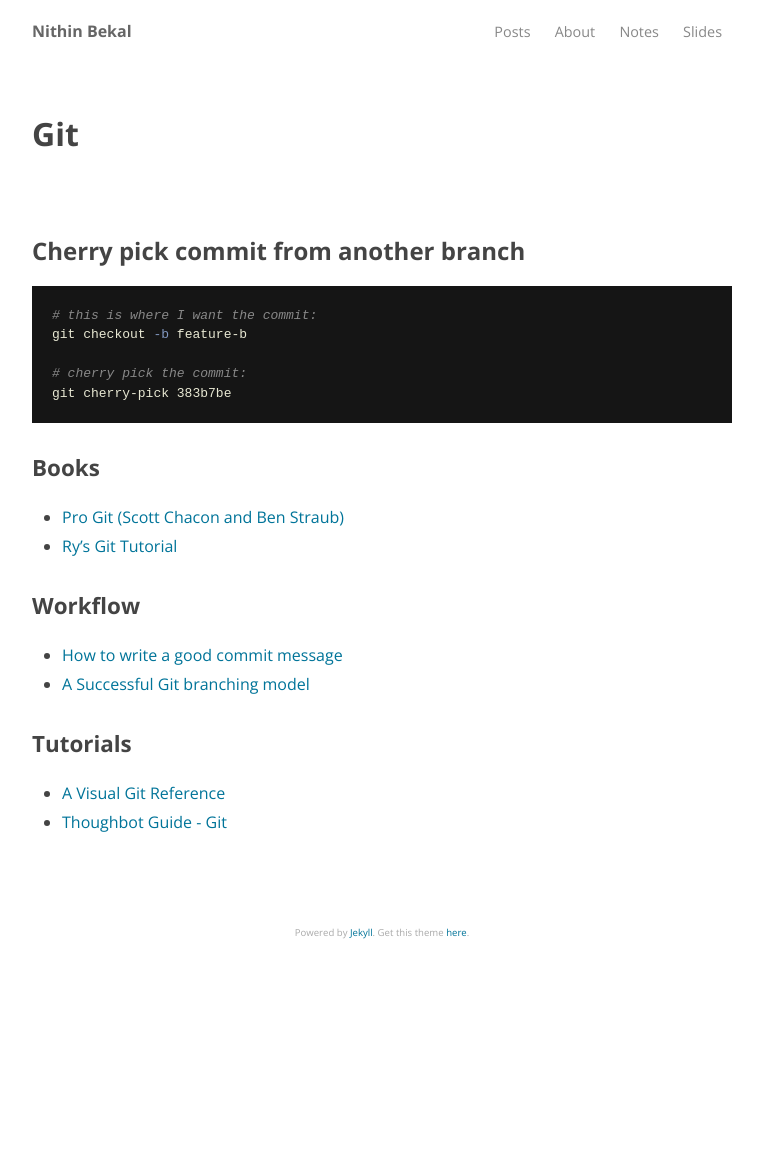
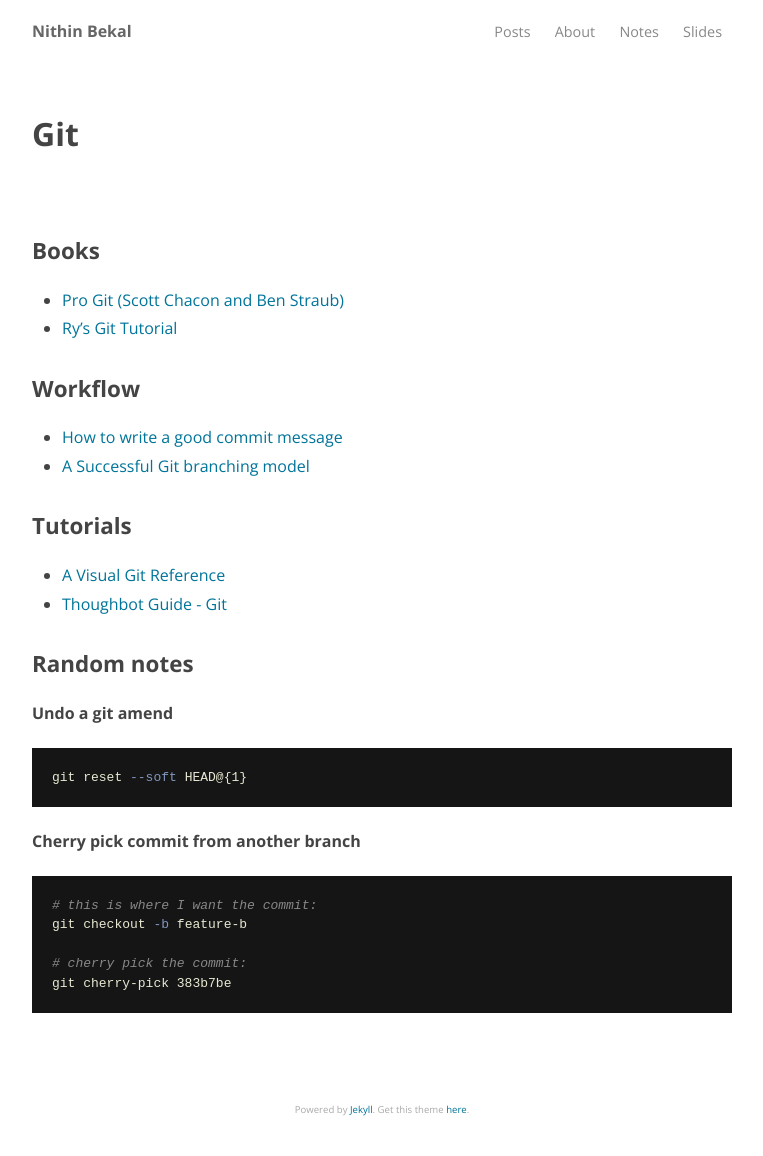
Before and after one commit to nithinbekal/nithinbekal.github.io, a Jekyll site: the page built from notes/git.md, in a window 1280 px wide. Shown: the whole page, without its empty margins (258-1021 px from the left). Built offline with Jekyll 4.4.1, drawn with Linux system fonts in a browser that asks for light colours; before the commit the page ends 979 px from its top, so only the background shows below that.

Commit message:
More git notes

```diff
--- a/notes/git.md
+++ b/notes/git.md
@@ -3,16 +3,6 @@ layout: page
 title: "Git"
 date:  2015-06-18 13:51:55
 ---
-
-## Cherry pick commit from another branch
-
-{% highlight bash %}
-# this is where I want the commit:
-git checkout -b feature-b
-
-# cherry pick the commit:
-git cherry-pick 383b7be
-{% endhighlight %}
 
 ### Books
 
@@ -28,3 +18,22 @@ git cherry-pick 383b7be
 
 - [A Visual Git Reference](https://marklodato.github.io/visual-git-guide/index-en.html<Paste>)
 - [Thoughbot Guide - Git](https://github.com/thoughtbot/guides/tree/master/protocol/git)
+
+
+### Random notes
+
+**Undo a git amend**
+
+{% highlight bash %}
+git reset --soft HEAD@{1}
+{% endhighlight %}
+
+**Cherry pick commit from another branch**
+
+{% highlight bash %}
+# this is where I want the commit:
+git checkout -b feature-b
+
+# cherry pick the commit:
+git cherry-pick 383b7be
+{% endhighlight %}
```
